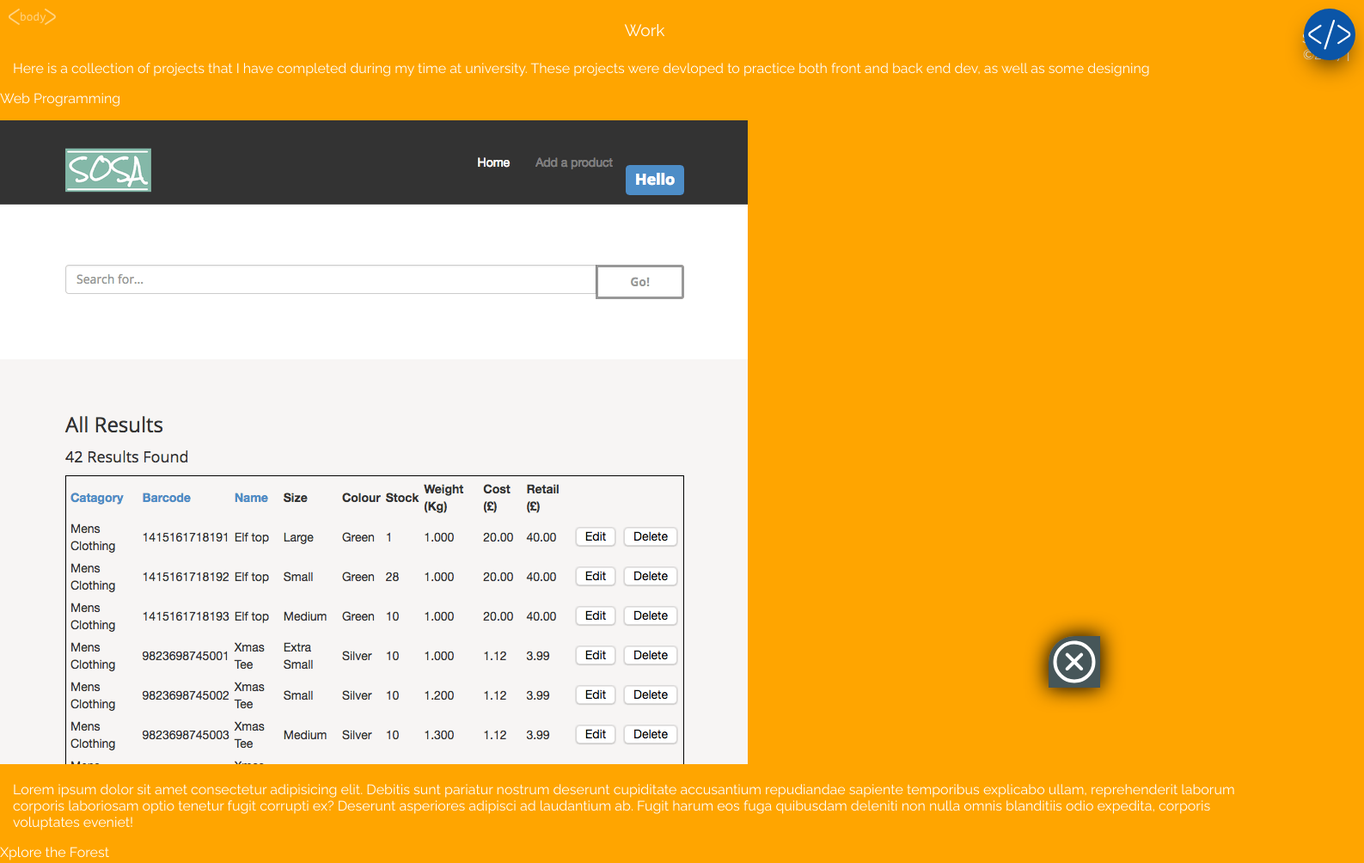
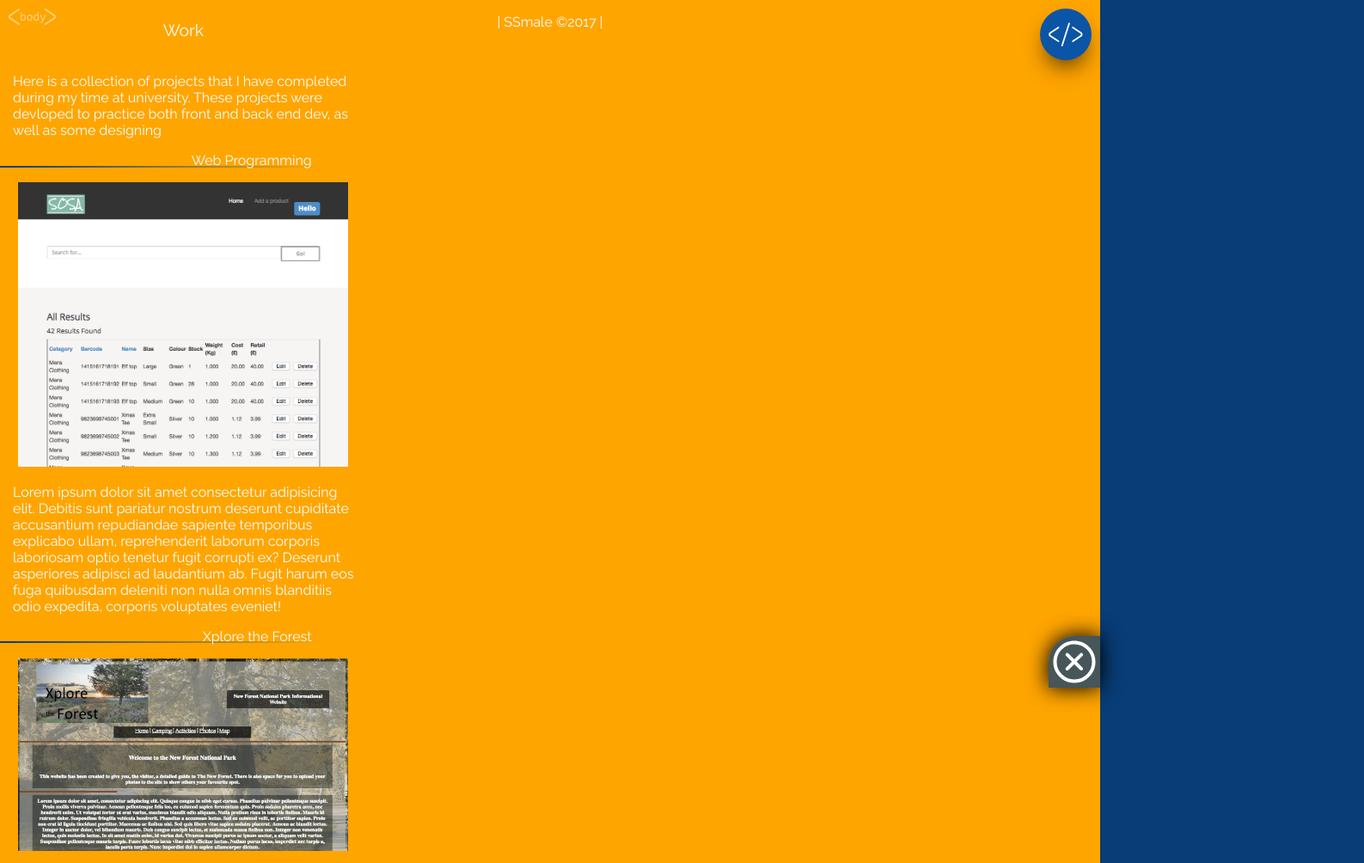
Before and after one commit to SSmale/Folio, a website: page app/index.html in a window 1280 px wide. Shown: the top 1004 px of the page at 86% size, 1587 px wide, since content can reach past the window. Drawn offline with nearby package versions, Linux system fonts and the light colour scheme; files that its build step writes are made by us from their sources.

Commit message:
sass added for work class

```diff
--- a/app/scss/Basics/_variables.scss
+++ b/app/scss/Basics/_variables.scss
@@ -3,6 +3,7 @@
 $text-colour: #515052;
 $cta-colour: #e71d36;
 $other: #083d77;
+$gold: #ffa500;
 
 
 $p-font: Raleway, sans-serif;
--- a/app/scss/Partials/_content.scss
+++ b/app/scss/Partials/_content.scss
@@ -20,7 +20,7 @@
             &.open{
                 display: block;
 
-                .icon{
+                .icon-wrap{
                     position: absolute;
                     top: 10px;
                     right: 10px;
@@ -31,6 +31,14 @@
                     background-color: lighten($other,10%);
                     box-shadow: $bs;
 
+                    .icon{
+                        position: absolute;
+                        height: 40px;
+                        width: 40px;
+                        top: calc(50% - 20px);
+                        right: calc(50% - 20px);
+
+                    }
                 }
                 .subtitle{
                     text-align: center;
@@ -44,7 +52,7 @@
             display: block;
             text-align: center;
 
-            svg{
+            .svg{
                 height: 50px;
                 width: 50px;
                 position: fixed;
--- /dev/null
+++ b/app/scss/Partials/_work.scss
@@ -0,0 +1,38 @@
+.work{
+
+    .content{
+
+        //make each one look like a card??
+        //box-shadow: $bs;
+
+        .intro{
+            padding-top: 15px;
+        }
+
+        .projectName{
+            position: relative;
+            text-align: right;
+            padding-right: 10px;
+            //border-bottom: 4px solid rgba(0, 0, 0, 0.5);
+            width: 85%;
+            background: {
+                image: linear-gradient(120deg, $other, $gold);
+                size: 100% 2px;
+                repeat: no-repeat;
+                position: 0 89%;
+            }
+
+        }
+
+        .screenshot{
+
+            max-width: 90%;
+            position: relative;
+            left:5%;
+        }
+
+        .writeup{
+
+        }
+    }
+}
--- a/app/scss/main.scss
+++ b/app/scss/main.scss
@@ -11,6 +11,7 @@
 @import "Partials/hero";
 @import "Partials/home";
 @import "Partials/content";
+@import "Partials/work";
 @import "Partials/heroAndHomeLaptop";
 
 // Tools - Defines Vendor CSS
```
Also changed, not shown: app/scss/Basics/_scaffolding.scss (line endings or trailing spaces).
